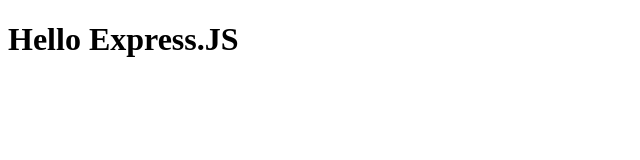
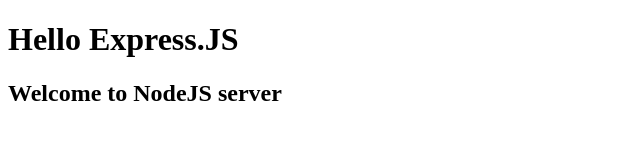
Before and after one commit to janardhannallapati/node-web-server, a website: page public/index.html in a window 1280 px wide. Shown: the whole page, without its empty margins (0-640 px from the left). Drawn offline with Linux system fonts and the light colour scheme.

Commit message:
updated index.html

```diff
--- a/public/index.html
+++ b/public/index.html
@@ -6,5 +6,6 @@
 </head>
 <body>
 <h1>Hello Express.JS</h1>
+<h2>Welcome to NodeJS server</h2>
 </body>
 </html>
```
